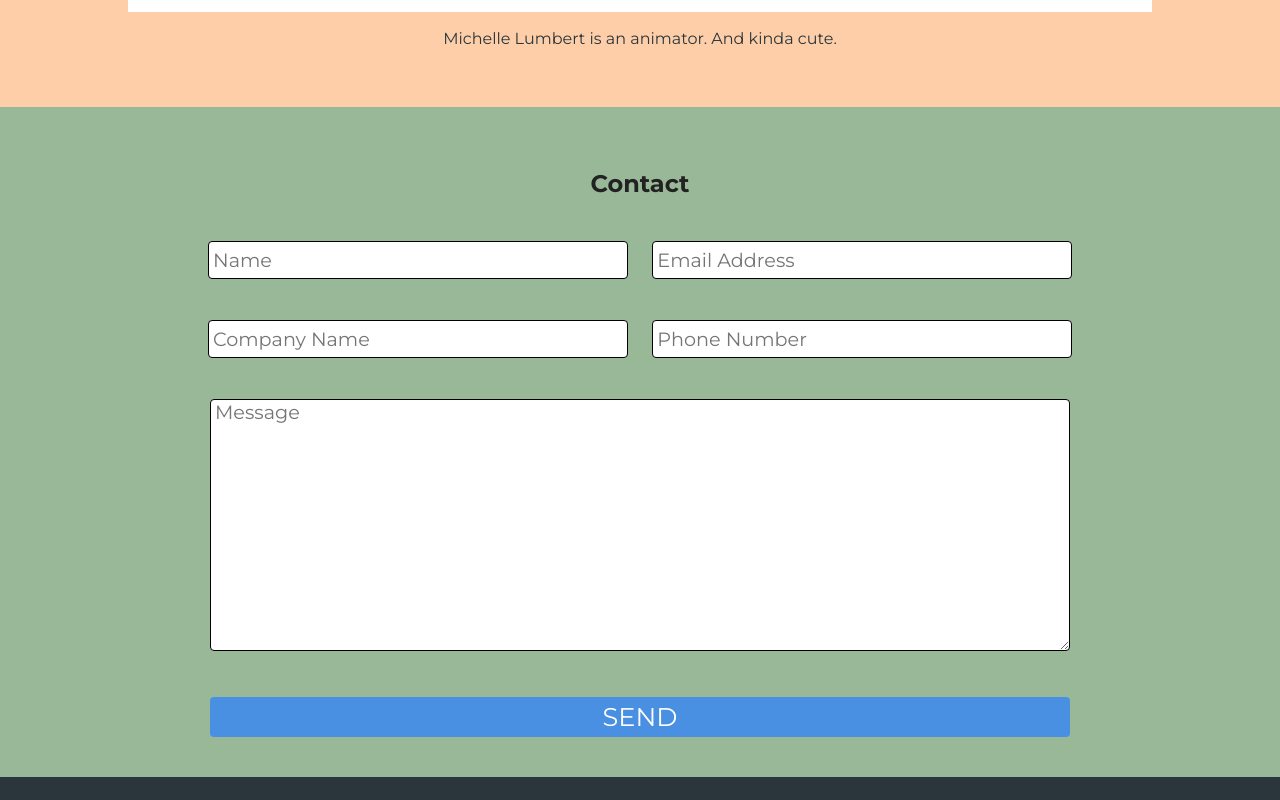
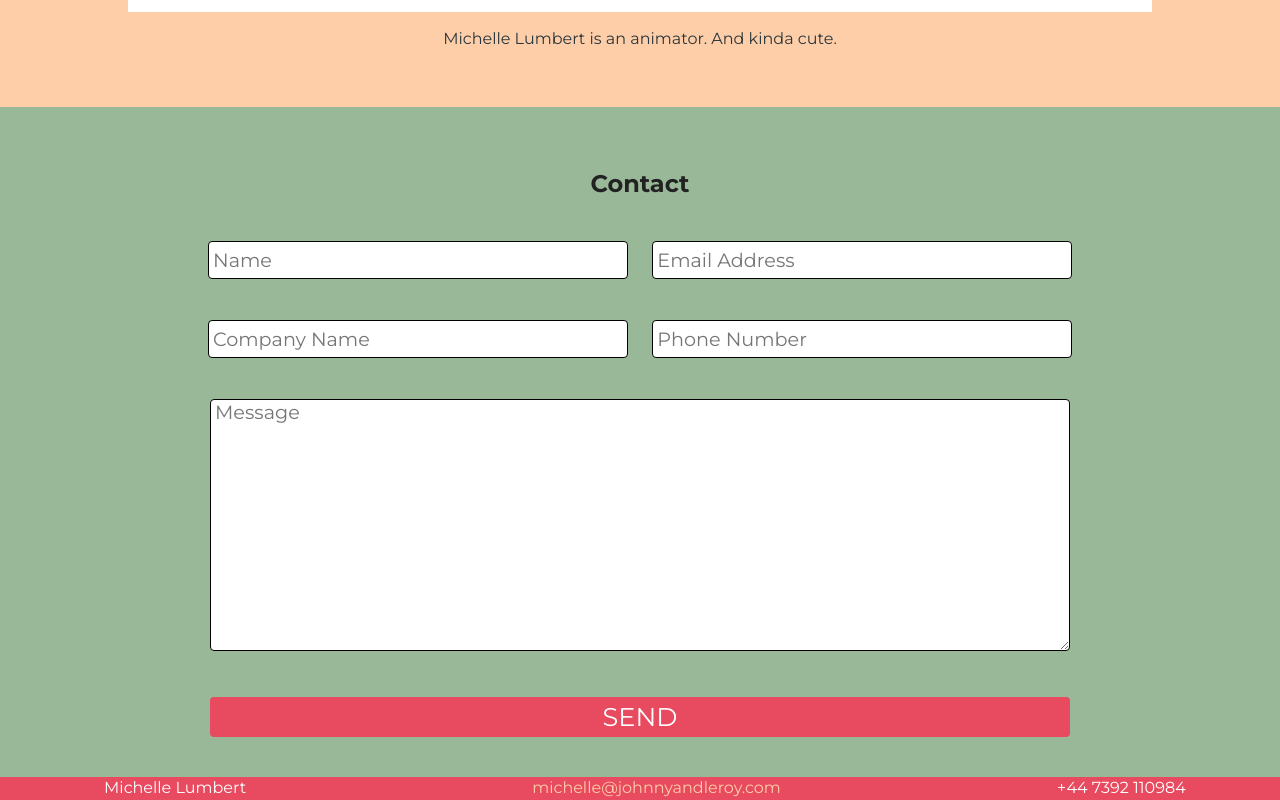
Before and after one commit to ImmrtlMrtl/portfolio, a plain HTML site: page index.html in a window 1280 px wide. Shown: the part 1815-2615 px from the top of the page. Before the commit the page ends 2592 px from the top, so only its background shows below. Drawn offline with nearby package versions, Linux system fonts and the light colour scheme.

Commit message:
Small bug fixes, footer added.

```diff
--- a/index.html
+++ b/index.html
@@ -76,6 +76,11 @@
                     </form>
                 </div>
             </section>
+            <footer>
+                <p>Michelle Lumbert</p>
+                <p><a href="mailto:michelle@johnnyandleroy.com">michelle@johnnyandleroy.com</a></p>
+                <p>+44 7392 110984</p>
+            </footer>
 
         <script src="https://code.jquery.com/jquery-1.12.0.min.js"></script>
         <script>window.jQuery || document.write('<script src="js/vendor/jquery-1.12.0.min.js"><\/script>')</script>
--- a/sass/_style.scss
+++ b/sass/_style.scss
@@ -32,6 +32,9 @@ body {
     }
     p {
         color: #2A363B;
+    }
+    img {
+        width: 100%;
     }
 }
 #contact {
@@ -94,7 +97,7 @@ textarea {
     height: 40px;
     width: 84%;
     margin-top: 20px;
-    background: #4A90E2;
+    background: #E84A5F;
     border: none;
     color: #fff;
     &:hover {
@@ -103,6 +106,21 @@ textarea {
         cursor: pointer;
     }
 }
+///-----Footer-----///
+footer {
+    display: table;
+    width: 100%;
+    background: #E84A5F;
+    p {
+        color: #FFF;
+        text-align: center;
+        display: table-cell;
+    }
+    a {
+        color: #FECEA8;
+    }
+}
+///-----Footer END-----///
 .logo {
     // line-height: 24px;
     position: absolute;
@@ -184,7 +202,7 @@ a {
 }
 @media screen and (max-width: 960px) {
     h1 {
-        margin-left: 8%;
+        margin-left: 8px;
     }
     .logo p {
         display: none;
```
Also changed, not shown: css/common.css.
